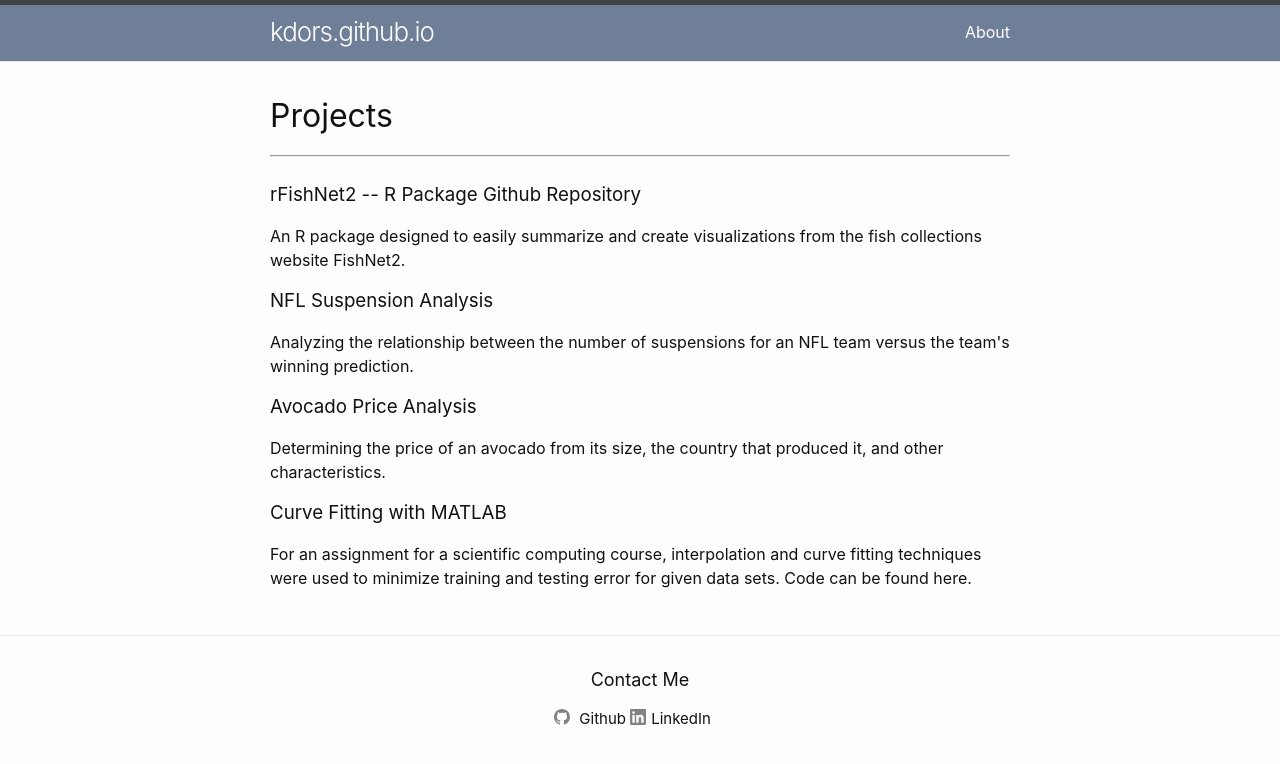
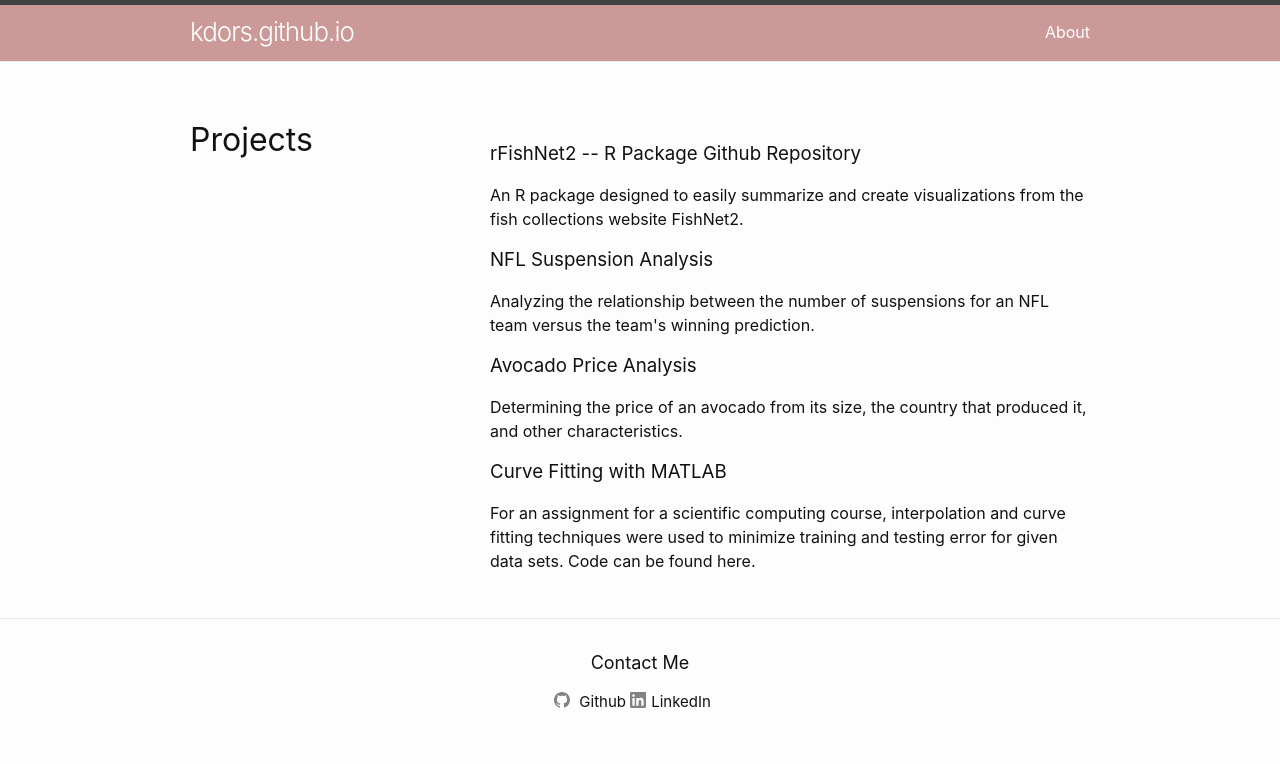
Before and after one commit to kdors/CMPS3660, a Jekyll site: the page built from index.html, in a window 1280 px wide. Shown: the top 764 px of the page. Built offline with Jekyll 4.4.1, drawn with Linux system fonts in a browser that asks for light colours.

Commit message:
Changed layout to two columns, changed nav bar color, updated gems
Updated gems addressable and nokogiri, updated layout

```diff
--- a/assets/main.css
+++ b/assets/main.css
@@ -52,7 +52,7 @@
 pre > code { border: 0; padding-right: 0; padding-left: 0; }
 
 /** Wrapper */
-.wrapper { max-width: -webkit-calc(800px - (30px * 2)); max-width: calc(800px - (30px * 2)); margin-right: auto; margin-left: auto; padding-right: 30px; padding-left: 30px; }
+.wrapper { max-width: -webkit-calc(900px); max-width: calc(900px); margin-right: auto; margin-left: auto; padding-right: 10px; padding-left: 10px; }
 
 @media screen and (max-width: 800px) { .wrapper { max-width: -webkit-calc(800px - (30px)); max-width: calc(800px - (30px)); padding-right: 15px; padding-left: 15px; } }
 
@@ -76,7 +76,7 @@
 table td { border: 1px solid #e8e8e8; }
 
 /** Site header */
-.site-header { border-top: 5px solid #424242; border-bottom: 1px solid #e8e8e8; min-height: 55.95px; position: relative; background-color: #707F98;}
+.site-header { border-top: 5px solid #424242; border-bottom: 1px solid #e8e8e8; min-height: 55.95px; position: relative; background-color: #cc9999;}
 
 .site-title { font-size: 26px; font-weight: 300; line-height: 54px; letter-spacing: -1px; margin-bottom: 0; float: left; }
 
@@ -284,4 +284,28 @@
 
 .highlight .il { color: #099; }
 
+/** Create two unequal columns that floats next to each other */
+
+.row {
+  display: flex;
+  flex-direction: row;
+  flex-wrap: wrap;
+  width: 100%;
+}
+
+.column {
+  display: flex;
+  flex-direction: column;
+  flex-basis: 100%;
+  flex: 1;
+}
+
+.double-column {
+  display: flex;
+  flex-direction: column;
+  flex-basis: 100%;
+  flex: 2;
+}
+
+
 /*# sourceMappingURL=main.css.map */
--- a/index.html
+++ b/index.html
@@ -1,13 +1,17 @@
 ---
 layout: default
-title: kdors.github.io | Projects
+title: kdors.github.io
 ---
 <main class="page-content" aria-label="Content">
   <div class="wrapper">
         <div class="home">
+          <br>
+          <div class="row">
+            <div class="column">
+              <h1>Projects</h1>
 
-          <h1>Projects</h1>
-          <hr>
+          </div>
+            <div class="double-column">
               <br>
               <h3><a href="https://www.github.com/kdors/rfishnet2" target="_blank">rFishNet2 -- R Package Github Repository</a></h3>
               <p>An R package designed to easily summarize and create visualizations from the fish collections website FishNet2.</p>
@@ -19,7 +23,8 @@
               <p>For an assignment for a scientific computing course, interpolation and
                 curve fitting techniques were used to minimize training and testing error for given data sets.
                 Code can be found <a href="https://github.com/kdors/kdors.github.io/tree/master/MATH6310_CurveFitting">here.</a></p>
-
+            </div>
+          </div>
     </div>
   </div>
 </main>
```
Also changed, not shown: about/index.html (+3 -7 lines), Gemfile.lock, 1 other file. Lines whose indentation alone changed are shown as unchanged.
